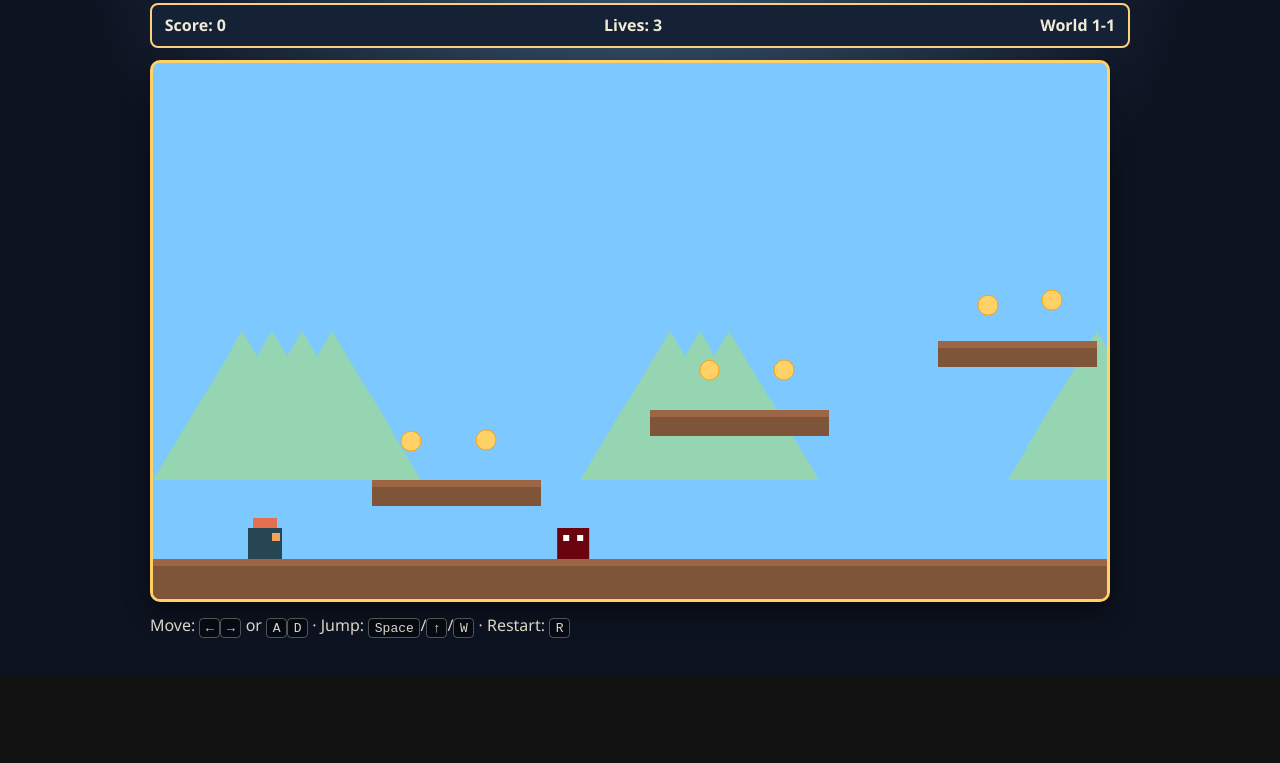
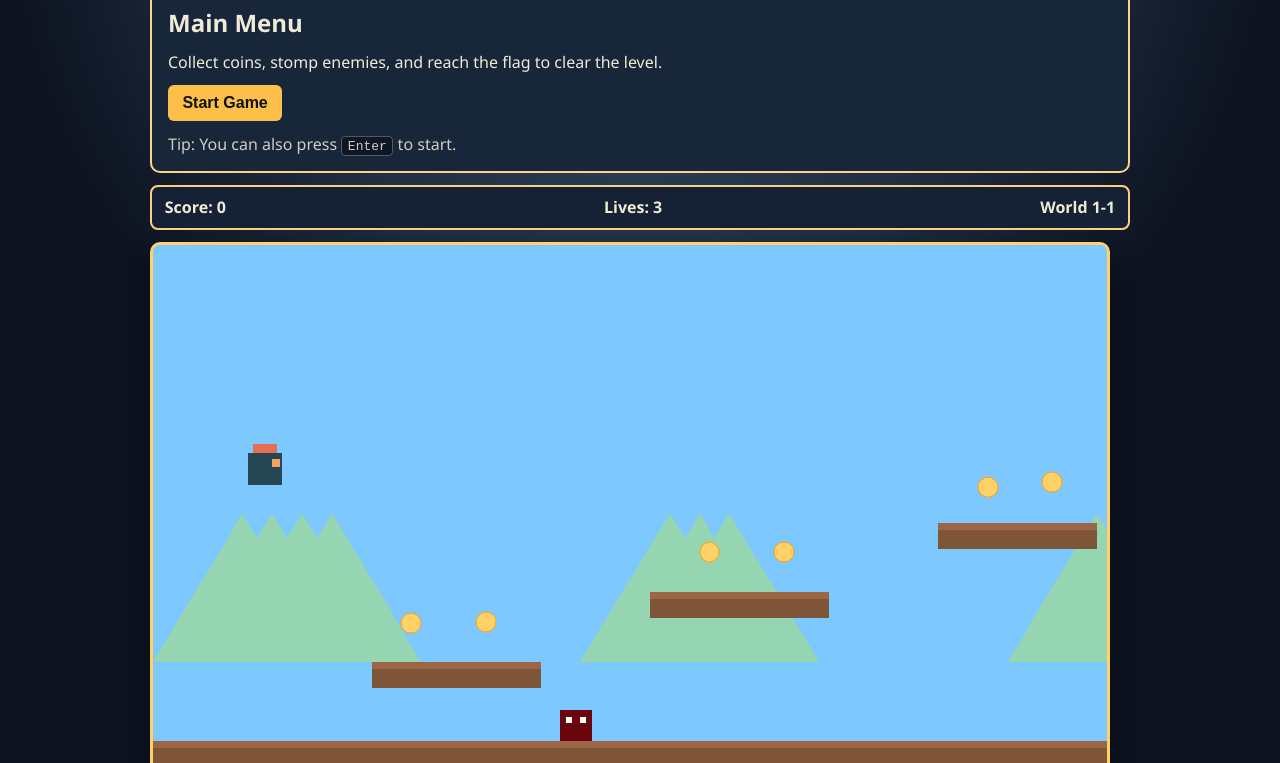
Before and after one commit to voinovasofia-design/test, a plain HTML site: page index.html in a window 1280 px wide. Shown: the part 125-888 px from the top of the page. Before the commit the page ends 800 px from the top, so only its background shows below. Drawn offline with Linux system fonts and the light colour scheme.

Commit message:
Add a main menu with start controls

```diff
--- a/game.js
+++ b/game.js
@@ -2,6 +2,8 @@ const canvas = document.getElementById('game');
 const ctx = canvas.getContext('2d');
 const scoreEl = document.getElementById('score');
 const livesEl = document.getElementById('lives');
+const menuEl = document.getElementById('main-menu');
+const startBtn = document.getElementById('start-game');
 
 const WORLD_WIDTH = 3400;
 const GRAVITY = 0.62;
@@ -18,6 +20,7 @@ const game = {
   lives: 3,
   gameOver: false,
   victory: false,
+  started: false,
 };
 
 const player = {
@@ -285,7 +288,7 @@ function drawBackground(cameraX) {
 }
 
 function drawOverlay() {
-  if (!game.gameOver && !game.victory) return;
+  if (!game.started || (!game.gameOver && !game.victory)) return;
 
   ctx.fillStyle = 'rgb(0 0 0 / 70%)';
   ctx.fillRect(0, 0, canvas.width, canvas.height);
@@ -310,7 +313,7 @@ function render(time) {
 }
 
 function gameLoop(time) {
-  if (!game.gameOver && !game.victory) {
+  if (game.started && !game.gameOver && !game.victory) {
     updatePlayer();
     updateCoins();
     updateEnemies();
@@ -321,9 +324,20 @@ function gameLoop(time) {
   requestAnimationFrame(gameLoop);
 }
 
+function startGame() {
+  game.started = true;
+  menuEl.hidden = true;
+  resetLevel(true);
+}
+
 function bindEvents() {
   window.addEventListener('keydown', (event) => {
     const key = event.key.toLowerCase();
+
+    if (!game.started && key === 'enter') {
+      startGame();
+      return;
+    }
 
     if (key === 'arrowleft' || key === 'a') keys.left = true;
     if (key === 'arrowright' || key === 'd') keys.right = true;
@@ -348,6 +362,7 @@ function bindEvents() {
   });
 }
 
+startBtn.addEventListener('click', startGame);
 bindEvents();
 updateHud();
 requestAnimationFrame(gameLoop);
--- a/index.html
+++ b/index.html
@@ -10,6 +10,12 @@
     <main>
       <h1>Pixel Plumber</h1>
       <p class="subtitle">A Mario-style HTML5 platformer built with Canvas.</p>
+      <section class="menu" id="main-menu" aria-label="Main menu">
+        <h2>Main Menu</h2>
+        <p>Collect coins, stomp enemies, and reach the flag to clear the level.</p>
+        <button id="start-game" type="button">Start Game</button>
+        <p class="menu-tip">Tip: You can also press <kbd>Enter</kbd> to start.</p>
+      </section>
       <div class="hud" id="hud">
         <span id="score">Score: 0</span>
         <span id="lives">Lives: 3</span>
--- a/styles.css
+++ b/styles.css
@@ -40,6 +40,40 @@ h1 {
   opacity: 0.9;
 }
 
+.menu {
+  background: color-mix(in oklab, var(--panel) 90%, black);
+  border: 2px solid color-mix(in oklab, var(--accent) 70%, white);
+  border-radius: 10px;
+  padding: 1rem;
+  display: grid;
+  gap: 0.75rem;
+}
+
+.menu h2,
+.menu p {
+  margin: 0;
+}
+
+.menu button {
+  justify-self: start;
+  border: 0;
+  border-radius: 6px;
+  padding: 0.55rem 0.9rem;
+  font-size: 1rem;
+  font-weight: 700;
+  cursor: pointer;
+  color: #111;
+  background: var(--accent);
+}
+
+.menu button:hover {
+  filter: brightness(1.05);
+}
+
+.menu-tip {
+  opacity: 0.85;
+}
+
 .hud {
   display: flex;
   justify-content: space-between;
```
